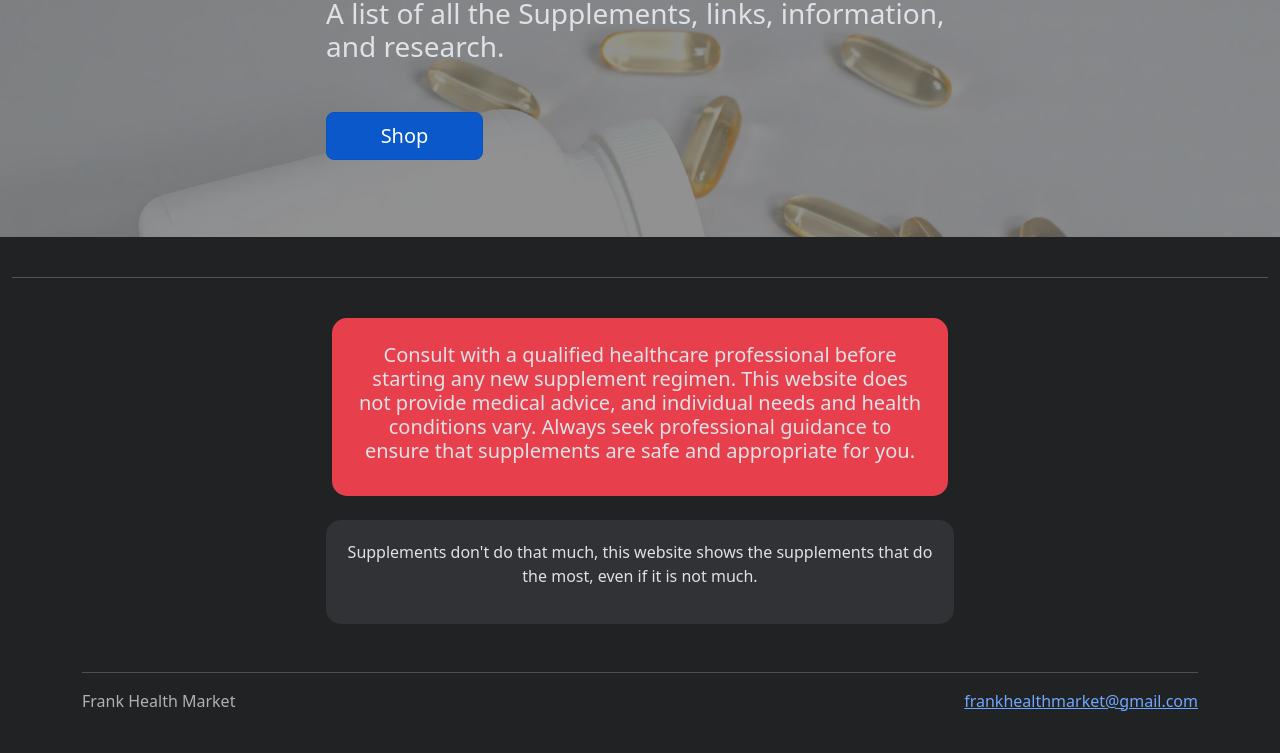
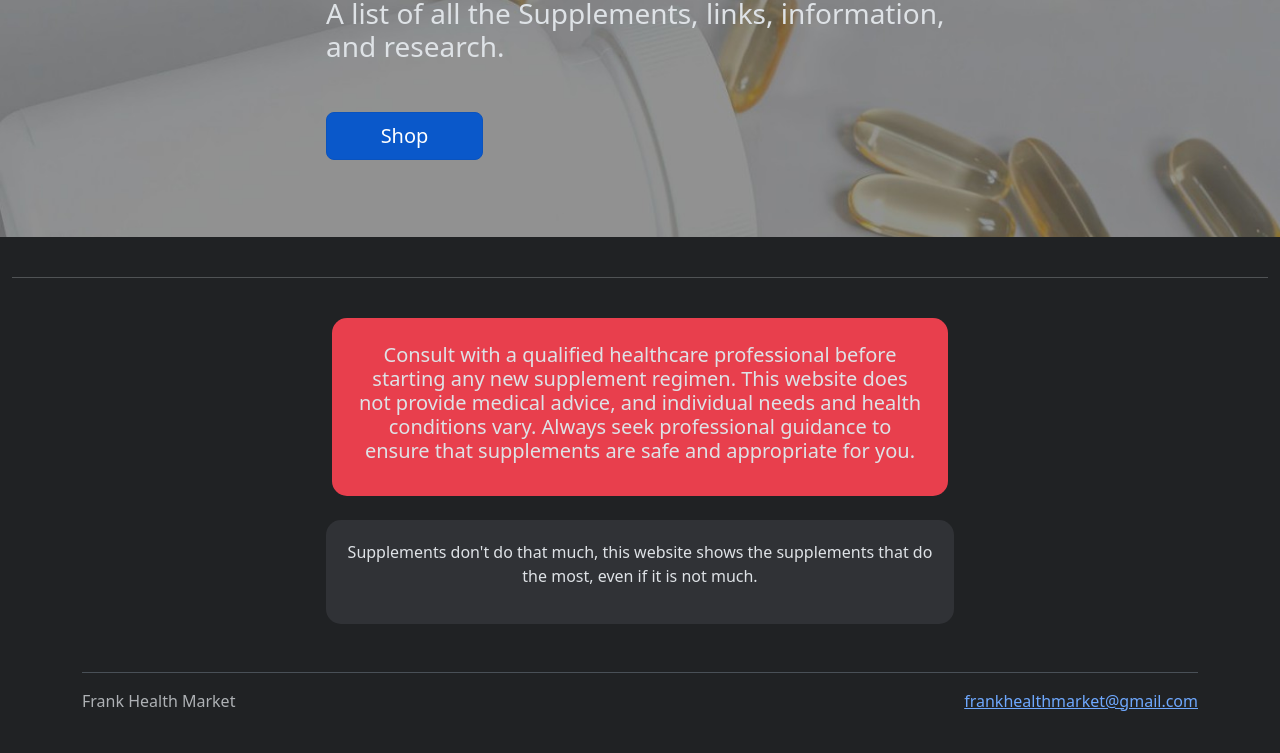
Before and after one commit to FrankHealthMarket/FrankHealthMarket.github.io, a plain HTML site: page index.html in a window 1280 px wide. Shown: the part 200-953 px from the top of the page. Drawn offline with nearby package versions, Linux system fonts and the light colour scheme.

Commit message:
Update style.css

```diff
--- a/style.css
+++ b/style.css
@@ -4,7 +4,7 @@ body {
 #homebanner {
   padding-top: 6%;
   padding-bottom:6%;
-  background-image: url(whitebanner.jpg);
+  background-image: url(whitewebsitebanner.jpg);
   background-size: cover;
 }
 .default-div-box {
```
